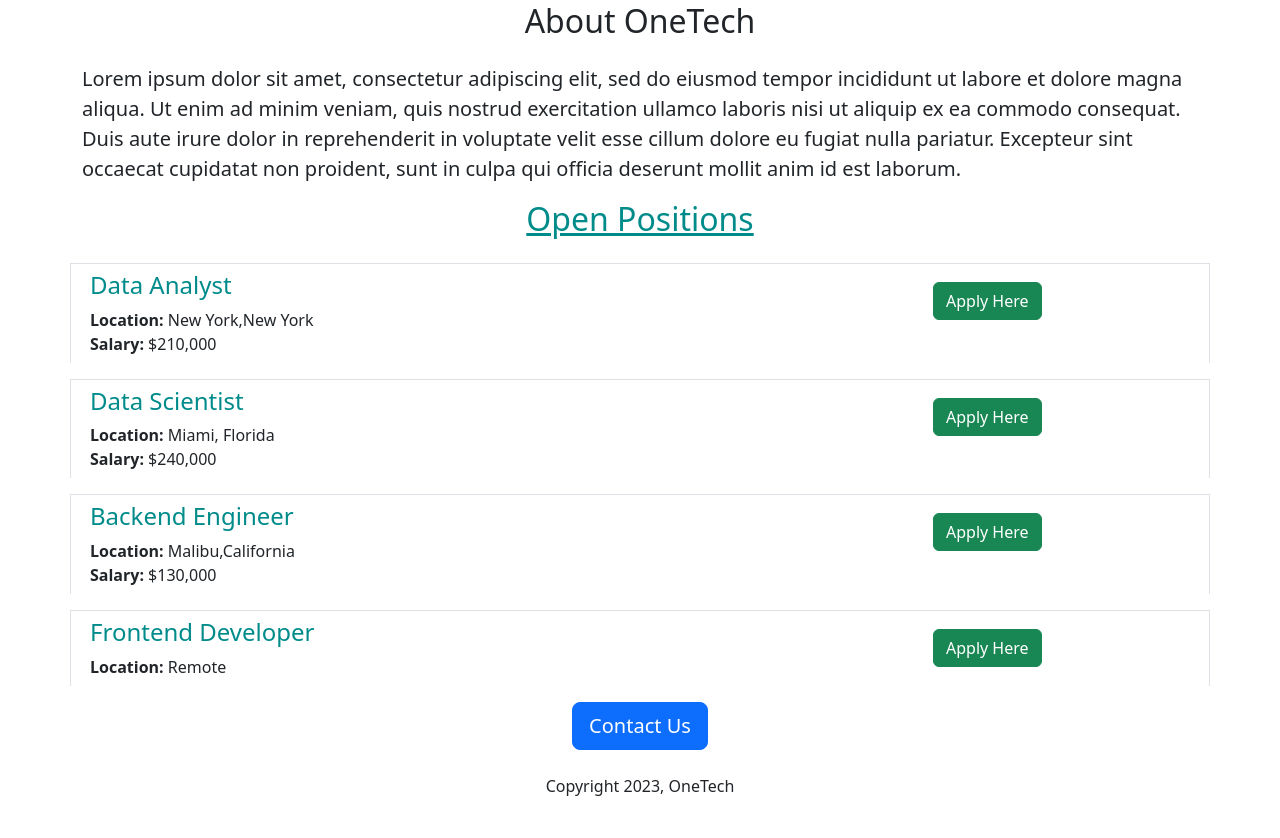
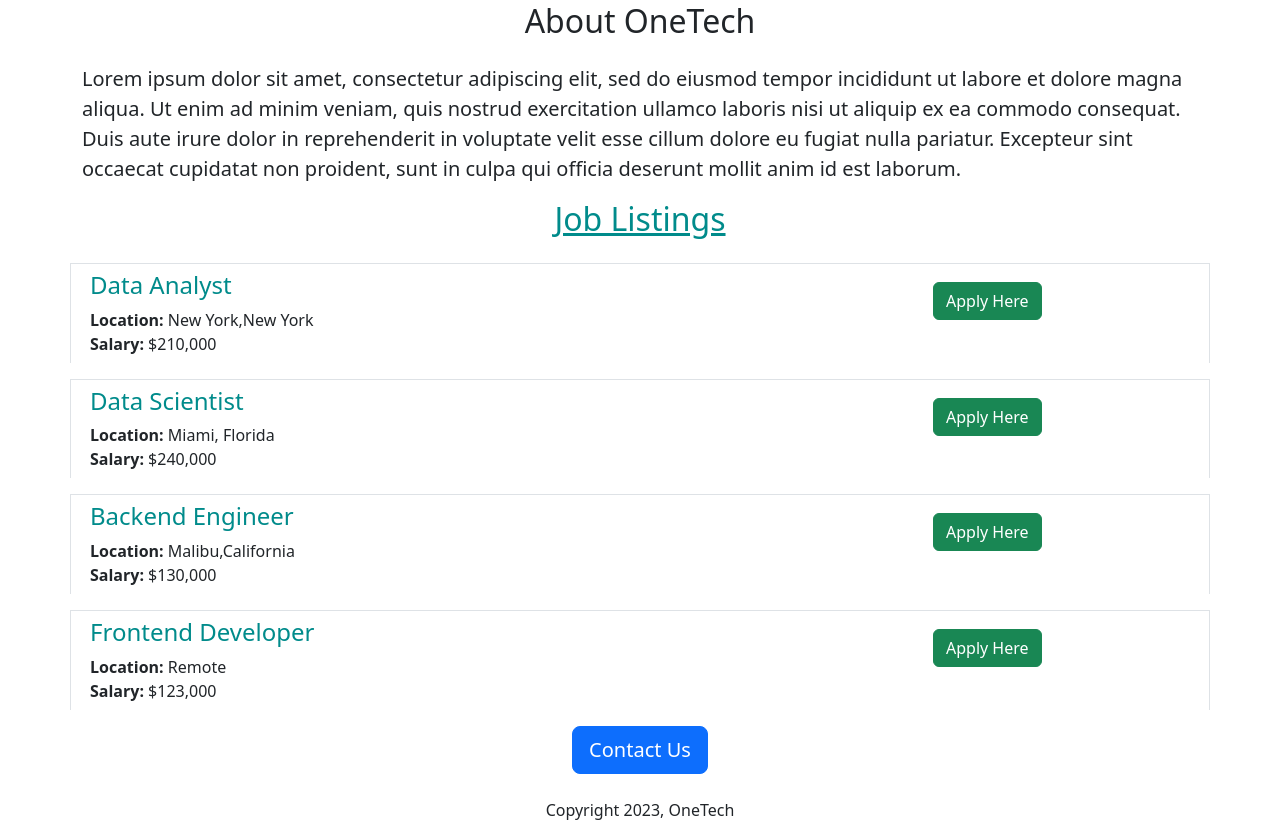
Before and after one commit to danielh59/careers-website, a Flask app: page / in a window 1280 px wide. Shown: the part 462-1300 px from the top of the page. Before the commit the page ends 1258 px from the top, so only its background shows below. Run offline with Flask 3, Linux system fonts and the light colour scheme.

Commit message:
Changed homepage

```diff
--- a/app.py
+++ b/app.py
@@ -25,6 +25,7 @@ JOBS = [
             'id': 4,
             'title': 'Frontend Developer',
             'location': 'Remote',
+            'salary': '$123,000'
       }
 
 ]
--- a/templates/home.html
+++ b/templates/home.html
@@ -25,7 +25,7 @@
 			<h2 class="text-center mt-3 mb-4"> About {{company_name}}</h2>
 			<p class="lead" > Lorem ipsum dolor sit amet, consectetur adipiscing elit, sed do eiusmod tempor incididunt ut labore et dolore magna aliqua. Ut enim ad minim veniam, quis nostrud exercitation ullamco laboris nisi ut aliquip ex ea commodo consequat. Duis aute irure dolor in reprehenderit in voluptate velit esse cillum dolore eu fugiat nulla pariatur. Excepteur sint occaecat cupidatat non proident, sunt in culpa qui officia deserunt mollit anim id est laborum.
 			</p>
-			<h2 class="text-center mt-3 mb-4" style="color:darkcyan"><u>Open Positions</u></h2>
+			<h2 class="text-center mt-3 mb-4" style="color:darkcyan"><u>Job Listings</u></h2>
 				<div>
 					{%for job in jobs%}
 					{% include 'job_item.html' %}
```
